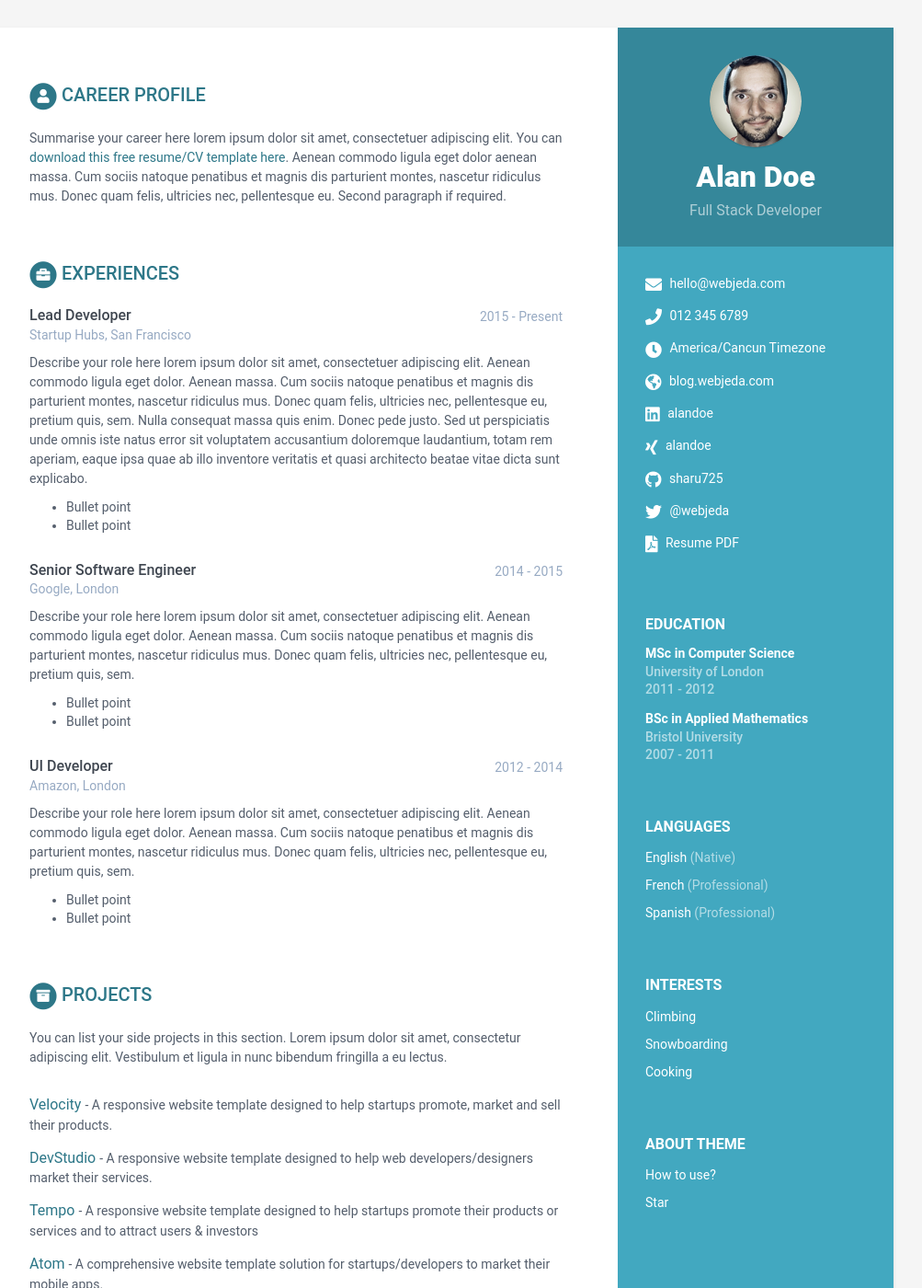
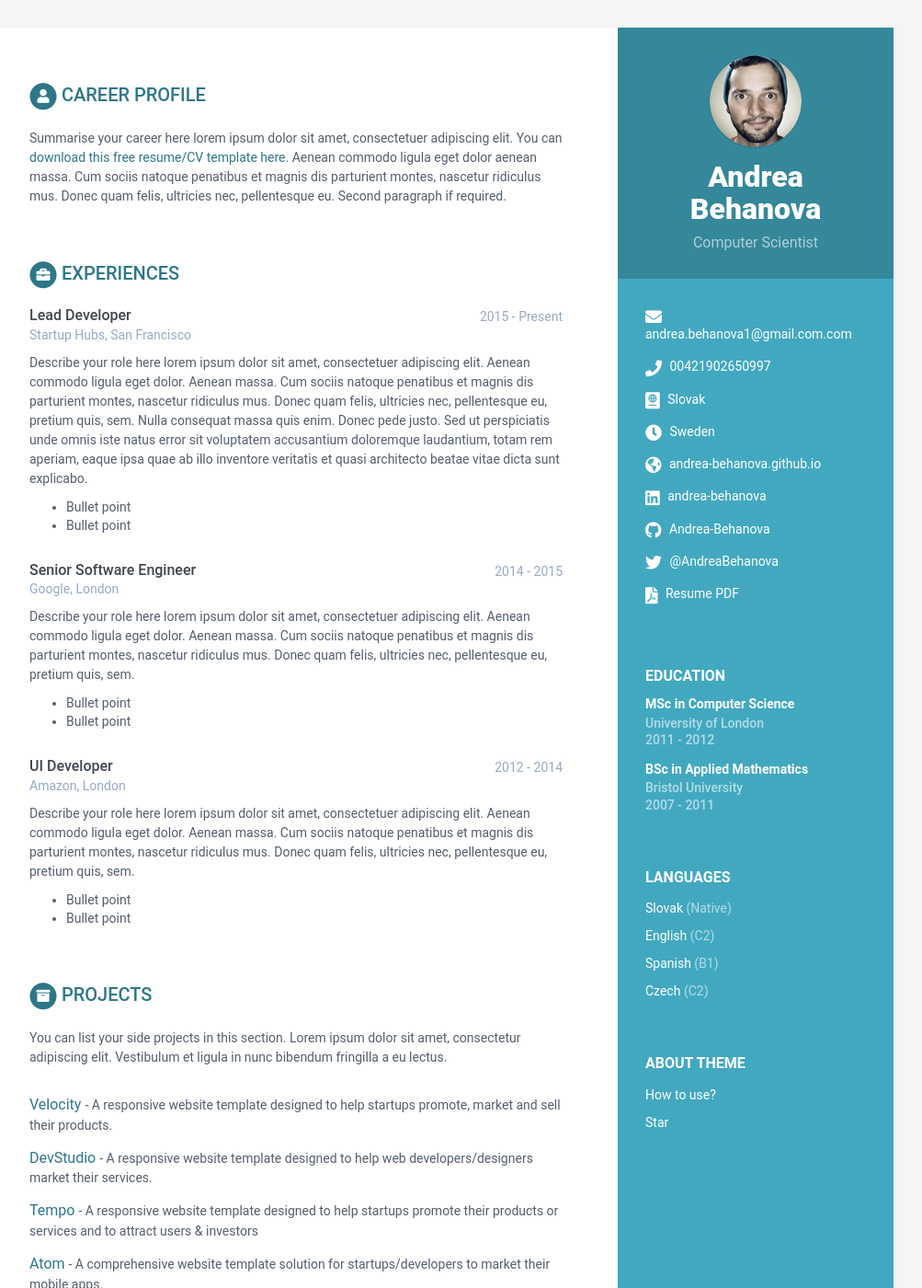
Before and after one commit to AndreaBehan/AndreaBehanova.github.io, a Jekyll site: the page built from index.html, in a window 1280 px wide and 1400 px high. Shown: the whole window at 92% size, without its empty margins (168-1171 px from the left). Built offline with Jekyll 4.4.1, drawn with Linux system fonts in a browser that asks for light colours.

Commit message:
Update data.yml

```diff
--- a/_data/data.yml
+++ b/_data/data.yml
@@ -7,23 +7,22 @@ sidebar:
     education: True # set to False if you want education in main section instead of in sidebar
 
     # Profile information
-    name: Alan Doe
-    tagline: Full Stack Developer
+    name: Andrea Behanova
+    tagline: Computer Scientist
     avatar: profile.png  #place a 100x100 picture inside /assets/images/ folder and provide the name of the file below
 
     # Sidebar links
-    email: hello@webjeda.com
-    phone: 012 345 6789
-    timezone: America/Cancun Timezone
-    citizenship:
-    website: blog.webjeda.com #do not add http://
-    linkedin: alandoe
-    xing: alandoe
-    github: sharu725
+    email: andrea.behanova1@gmail.com.com
+    phone: 00421902650997
+    timezone: Sweden
+    citizenship: Slovak
+    website: andrea-behanova.github.io
+    linkedin: andrea-behanova
+    github: Andrea-Behanova
     telegram: # add your nickname without '@' sign
     gitlab:
     bitbucket:
-    twitter: '@webjeda'
+    twitter: '@AndreaBehanova'
     stack-overflow: # Number/Username, e.g. 123456/alandoe
     codewars:
     goodreads: # Number-Username, e.g. 123456-alandoe
@@ -32,26 +31,29 @@ sidebar:
     languages:
       title: Languages
       info:
-        - idiom: English
+        - idiom: Slovak
           level: Native
 
-        - idiom: French
-          level: Professional
+        - idiom: English
+          level: C2
 
         - idiom: Spanish
-          level: Professional
+          level: B1
 
-    interests:
-      title: Interests
-      info:
-        - item: Climbing
-          link:
+        - idiom: Czech
+          level: C2
 
-        - item: Snowboarding
-          link:
+    # interests:
+    #   title: Interests
+    #   info:
+    #     - item: Climbing
+    #       link:
 
-        - item: Cooking
-          link:
+    #     - item: Snowboarding
+    #       link:
+
+    #     - item: Cooking
+    #       link:
 
 career-profile:
     title: Career Profile
```
